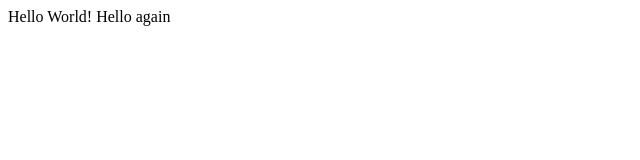
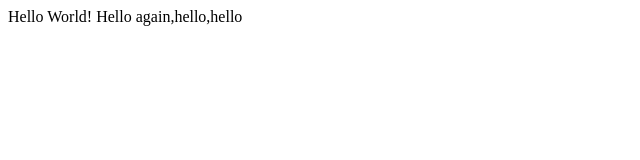
Before and after one commit to toweliee/practice, a plain HTML site: page hello.html in a window 1280 px wide. Shown: the whole page, without its empty margins (0-640 px from the left). Drawn offline with Linux system fonts and the light colour scheme.

Commit message:
Update hello.html

```diff
--- a/hello.html
+++ b/hello.html
@@ -5,6 +5,6 @@
 	</head>
 	<body>
 		Hello World!
-		Hello again
+		Hello again,hello,hello
 	</body>
 <html>
```
